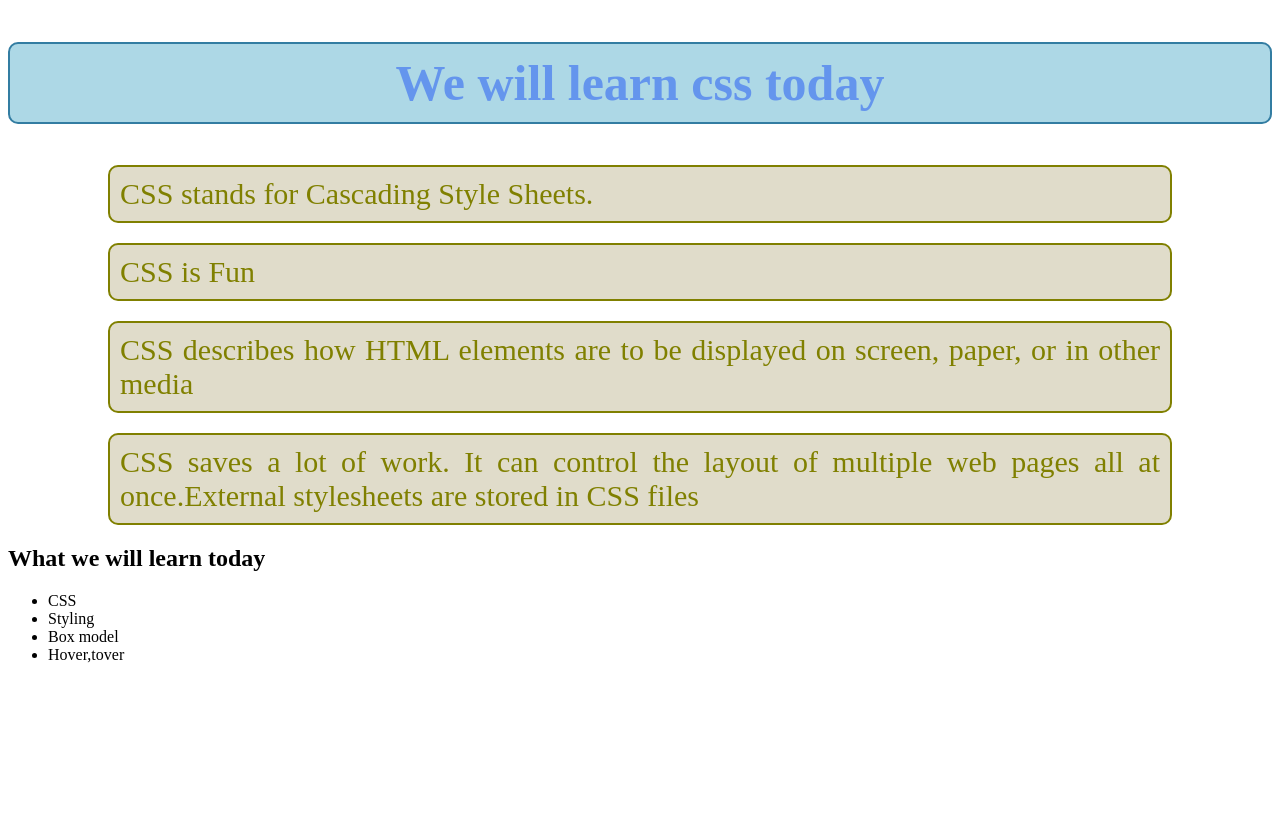
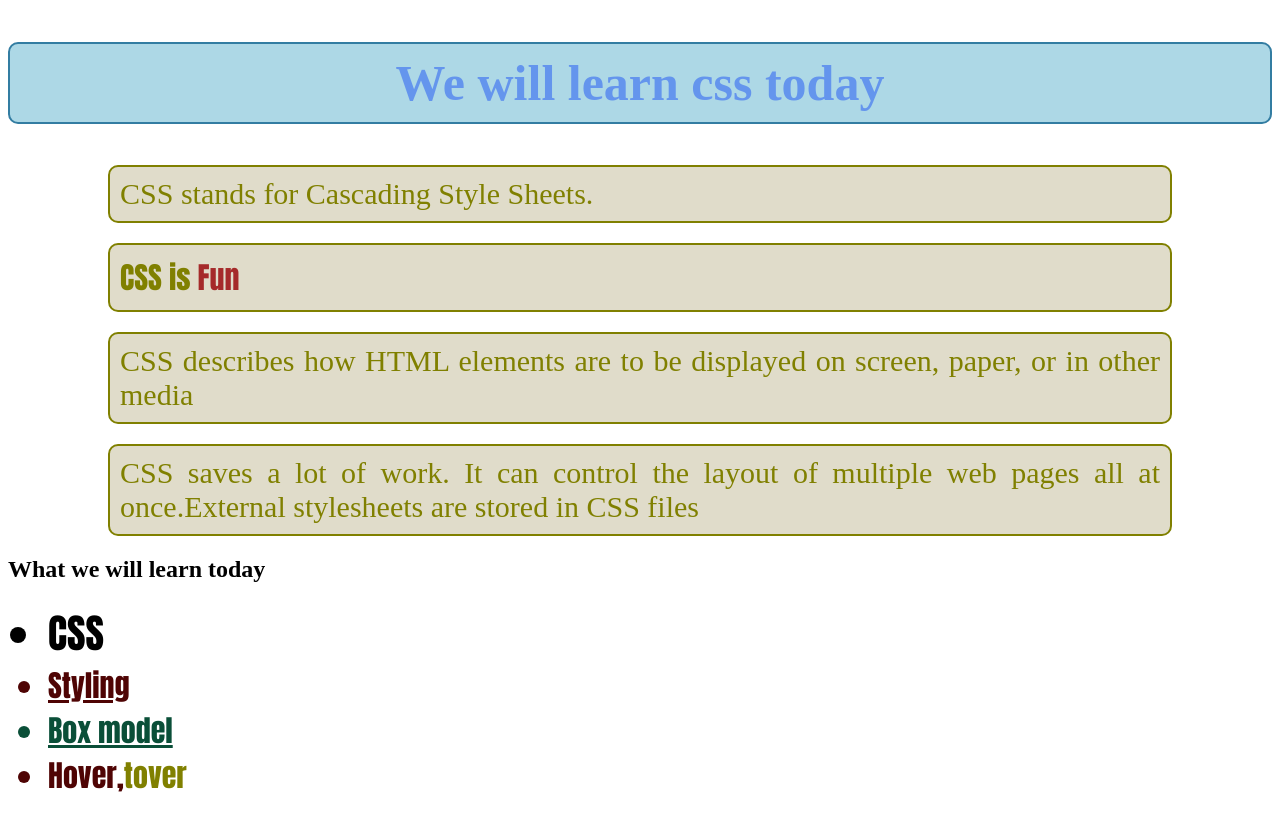
Before and after one commit to Masuda-Akter-Tisha/PH-Bootcamp-M-3, a plain HTML site: page index.html in a window 1280 px wide. Drawn offline with Linux system fonts and the light colour scheme.

Commit message:
added class and id

```diff
--- a/index.html
+++ b/index.html
@@ -17,6 +17,29 @@
             border-radius: 10px;
             border:2px solid olive;
         }
+        #special{
+            font-size: 40px;
+        }
+
+        .list{
+            font-size: 30px;
+            color:rgb(79, 4, 4);
+        }
+         .list1{
+            color: rgb(10, 79, 56);
+         }
+         .list1,.list2{
+            text-decoration: underline;
+         }
+         #paragraph,#special,.list{
+            font-family:Impact, Haettenschweiler, 'Arial Narrow Bold', sans-serif;
+         }
+         #paragraph span{
+            color: brown;
+         }
+         .list span{
+            color: olive;
+         }
     </style>
 </head>
 <body>
@@ -24,16 +47,16 @@
     <h2 style="color: cornflowerblue; background-color: lightblue; font-size: 50px; border-radius:10px; border:2px solid rgb(51, 125, 162); text-align: center; padding:10px;">We will learn css today</h2>
 
     <p>CSS stands for Cascading Style Sheets.</p>
-    <p>CSS is Fun</p>
+    <p id="paragraph">CSS is <span>Fun</span></p>
     <p>CSS describes how HTML elements are to be displayed on screen, paper, or in other media</p>
     <p>CSS saves a lot of work. It can control the layout of multiple web pages all at once.External stylesheets are stored in CSS files</p>
 
     <h2>What we will learn today</h2>
     <ul>
-        <li>CSS</li>
-        <li>Styling</li>
-        <li>Box model</li>
-        <li>Hover,tover</li>
+        <li id="special">CSS</li>
+        <li class="list list2">Styling</li>
+        <li class="list list1">Box model</li>
+        <li class="list">Hover,<span>tover</span></li>
     </ul>
 </body>
 </html>
```
